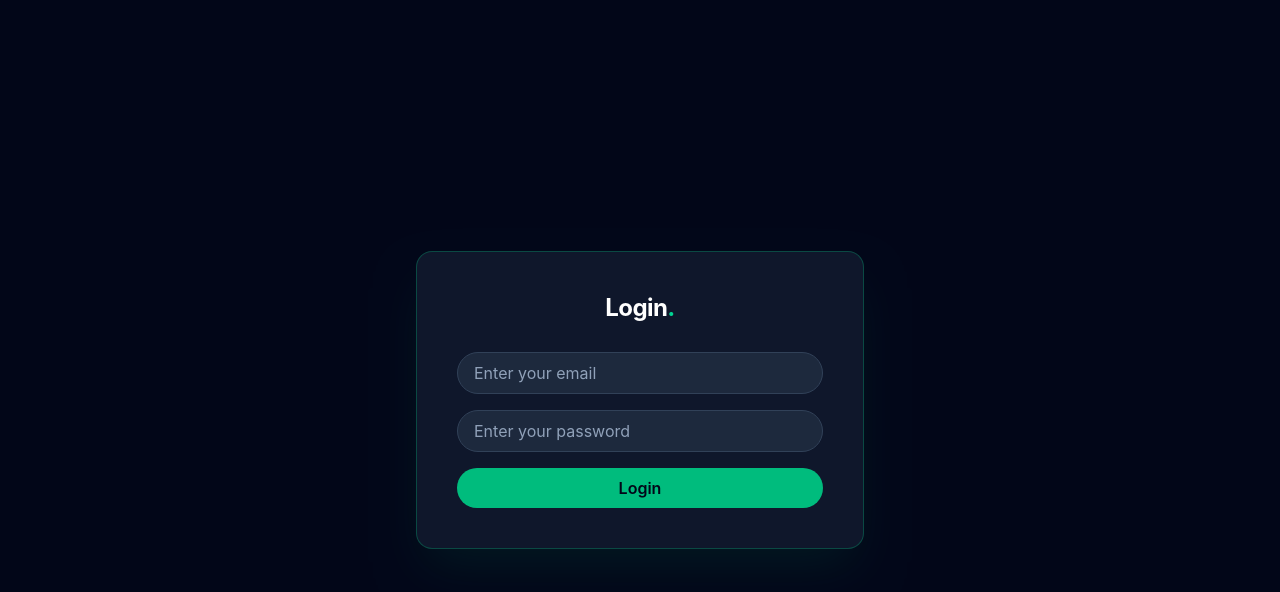
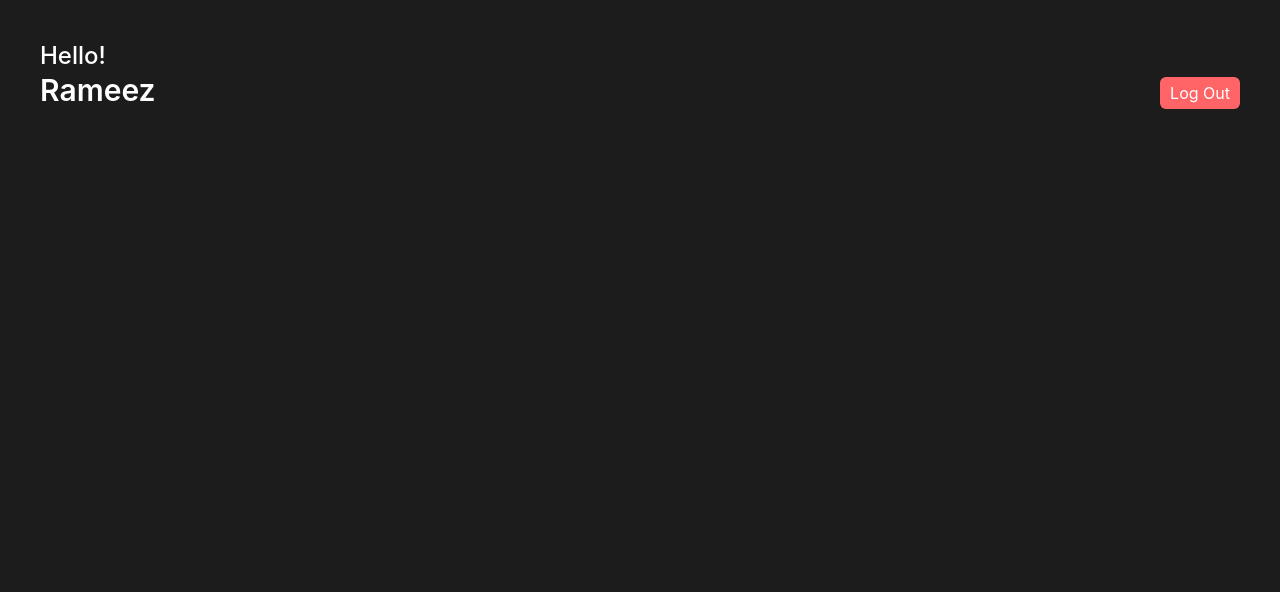
Before and after one commit to rameezwebdev/EMS, a React (Vite) app: page / in a window 1280 px wide. Shown: the top 592 px of the page. Built offline with nearby package versions, Linux system fonts and the light colour scheme.

Commit message:
header section of EDB added

```diff
--- a/src/App.jsx
+++ b/src/App.jsx
@@ -1,9 +1,11 @@
 import Login from "./components/Auth/Login"
+import EmployeeDashboard from "./components/Dashboard/EmployeeDashboard"
 
 const App = () => {
   return (
     <>
-    <Login />
+    {/* <Login /> */}
+    <EmployeeDashboard />
     </>
   )
 }
--- a/src/components/Auth/Login.jsx
+++ b/src/components/Auth/Login.jsx
@@ -1,5 +1,26 @@
+import { useState } from "react";
 
 const Login = () => {
+
+  const [user, setUser] = useState({});
+
+  const {userName, password} = user;
+
+  const handleSubmit = (e) => {
+     e.preventDefault();
+     console.log('email',user.userName)
+     console.log('pass',user.password)
+
+     setUser(() => (
+       {
+      userName: "",
+      password: "",
+    }
+     )
+    );
+
+  };
+
   return (
 
 <div className="flex min-h-screen w-full items-center justify-center bg-slate-950 px-8 py-4">
@@ -10,10 +31,14 @@ const Login = () => {
       <span className="text-emerald-400">.</span>
     </h1>
 
-    <form className="flex w-full flex-col items-center gap-4">
+    <form className="flex w-full flex-col items-center gap-4" onSubmit={handleSubmit}>
       <input
         className="input-primary"
         type="email"
+        value={userName}
+        onChange={(e) => setUser((pre) => ({
+          ...pre, userName: e.target.value
+        }))}
         placeholder="Enter your email"
         required
       />
@@ -21,6 +46,10 @@ const Login = () => {
       <input
         className="input-primary"
         type="password"
+        value={password}
+        onChange={(e) => setUser((pre) => ({
+          ...pre, password: e.target.value
+        }))}
         placeholder="Enter your password"
         required
       />
--- a/src/components/Dashboard/EmployeeDashboard.jsx
+++ b/src/components/Dashboard/EmployeeDashboard.jsx
@@ -0,0 +1,12 @@
+import Header from "../EDBLayout/Header"
+
+
+const EmployeeDashboard = () => {
+  return (
+    <div className="p-10 bg-[#1c1c1c] h-screen ">
+         <Header />
+    </div>
+  )
+}
+
+export default EmployeeDashboard
--- /dev/null
+++ b/src/components/EDBLayout/Header.jsx
@@ -0,0 +1,10 @@
+const Header = () => {
+  return (
+    <div className="flex items-end justify-between ">
+      <h1 className="text-2xl font-medium">Hello! <br /> <span className="text-3xl font-semibold">Rameez</span></h1>
+      <button className="bg-red-400 px-2.5 py-1 rounded-md cursor-pointer">Log Out</button>
+    </div>
+  )
+}
+
+export default Header
```
